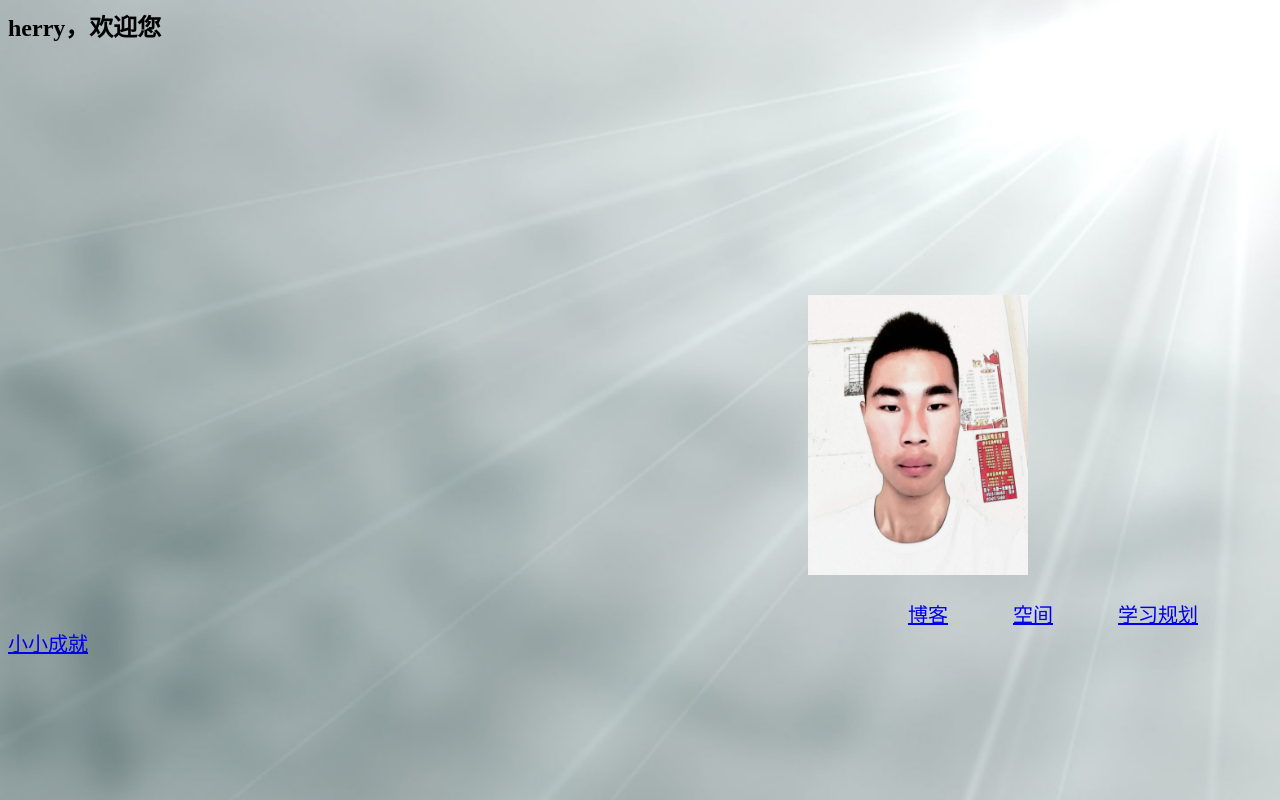
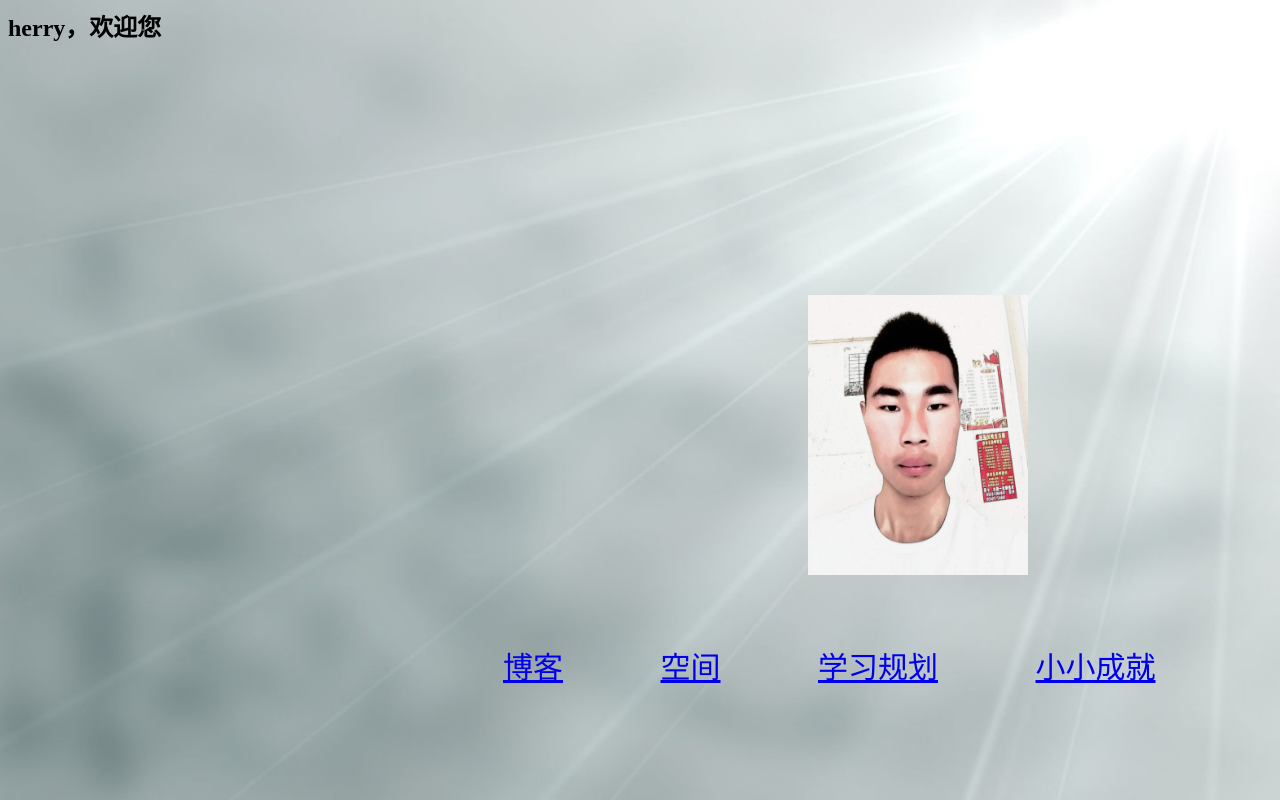
Before and after one commit to herry57/herry57.github.io, a plain HTML site: page index.html in a window 1280 px wide. Drawn offline with Linux system fonts and the light colour scheme.

Commit message:
Update index.html

```diff
--- a/index.html
+++ b/index.html
@@ -13,7 +13,7 @@ width='100%' height='100%' style='position: absolute;left:0px;top:0px;z-index: -
 <img src="微信图片_20180118190430.jpg" width="220" height="280" />
 </p>
 
-<p style="font-size:20px">
+<p style="font-size:30px">
 &emsp;&emsp;&emsp;&emsp;&emsp;&emsp;&emsp;&emsp;&emsp;&emsp;&emsp;&emsp;&emsp;&emsp;
 &emsp;&emsp;&emsp;&emsp;&emsp;&emsp;&emsp;&emsp;&emsp;&emsp;&emsp;&emsp;&emsp;&emsp;
 &emsp;&emsp;&emsp;&emsp;&emsp;&emsp;&emsp;&emsp;&emsp;&emsp;&emsp;&emsp;&emsp;&emsp;
```
